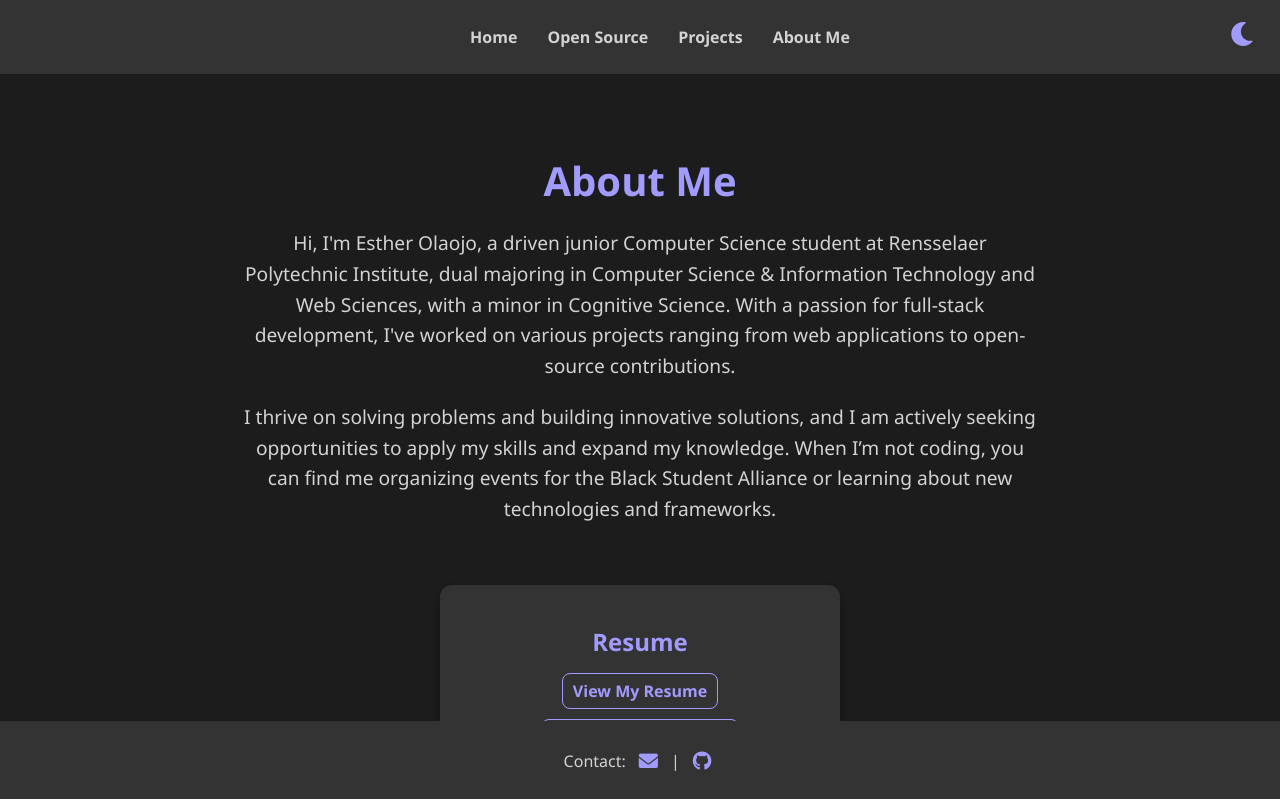
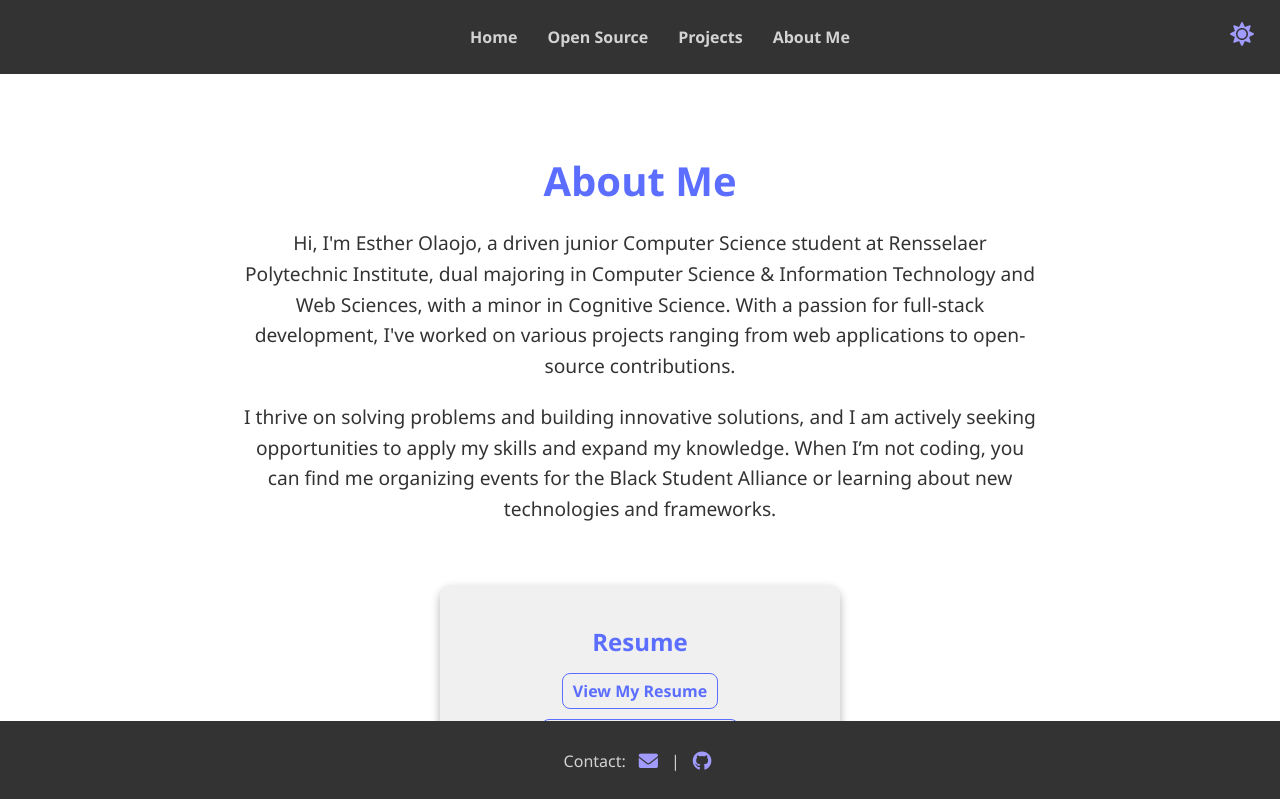
Before and after one commit to Esstar612/my_portfolio, a React (Create React App) app: page /my_portfolio/about in a window 1280 px wide. Shown: the top 799 px of the page. Built offline with nearby package versions, Linux system fonts and the light colour scheme.

Commit message:
set default to light theme

```diff
--- a/src/components/Navbar.js
+++ b/src/components/Navbar.js
@@ -4,7 +4,7 @@
 import { FaMoon, FaSun } from 'react-icons/fa';
 
 const Navbar = () => {
-    const [darkTheme, setDarkTheme] = useState(true);
+    const [darkTheme, setDarkTheme] = useState(false);
 
     const toggleTheme = () => {
         setDarkTheme(!darkTheme);
```
